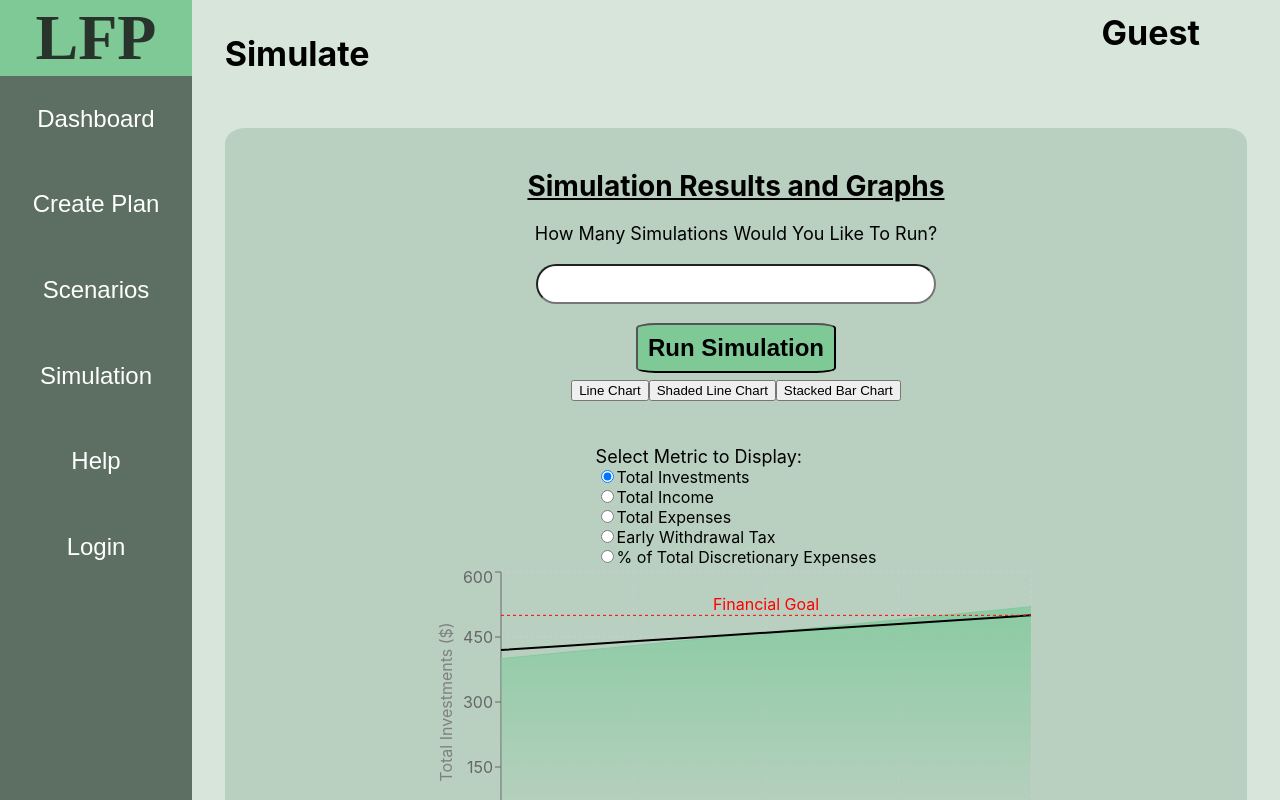
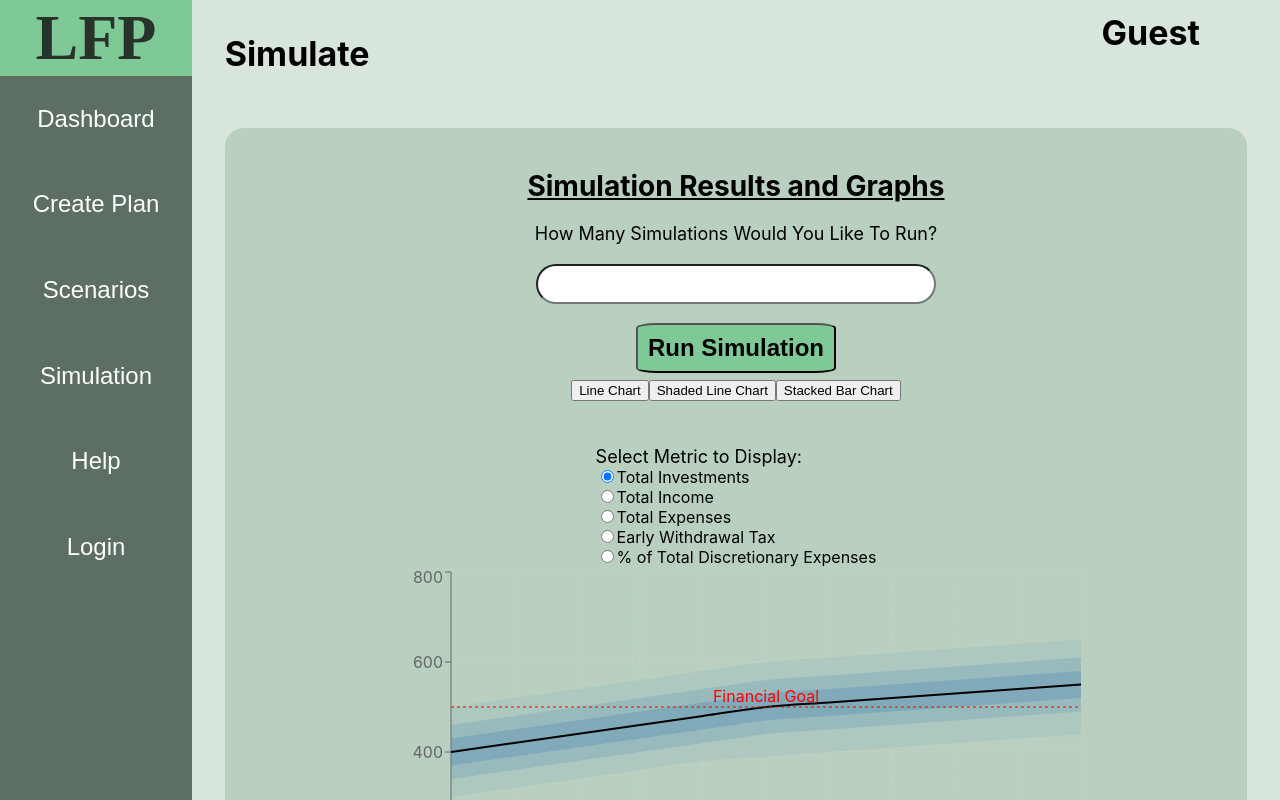
Before and after one commit to JackyChen-CXC/Hello_World-LFP_Project, a React (Create React App) app in the folder frontend/: page /simulation/1 in a window 1280 px wide. Both pictures are taken after a click on the button "Shaded Line Chart". Shown: the top 800 px of the page. Built offline with nearby package versions, Linux system fonts and the light colour scheme.

Commit message:
all the charts work

```diff
--- a/frontend/src/components/pages/open_simulation.tsx
+++ b/frontend/src/components/pages/open_simulation.tsx
@@ -113,107 +113,189 @@ const ShadedLineChart = ({
     earlyTax: "Early Withdrawal Tax ($)",
     discretionaryPct: "% of Total Discretionary Expenses",
   };
-  const metricKeyMap: Record<string, { low: string; mid: string; high: string }> = {
-    investments: { low: "low", mid: "mid", high: "high" },
-    income: { low: "low", mid: "mid", high: "high" },
-    expenses: { low: "low", mid: "mid", high: "high" },
-    earlyTax: { low: "low", mid: "mid", high: "high" },
-    discretionaryPct: { low: "low", mid: "mid", high: "high" },
-  };
 
-  // Dummy datasets for different metrics (replace with real ones later)
   const metricDataMap: Record<string, any[]> = {
+
     investments: [
-      { year: 2025, low: 300, mid: 400, high: 500, median: 420 },
-      { year: 2030, low: 320, mid: 430, high: 540, median: 440 },
-      { year: 2035, low: 340, mid: 460, high: 580, median: 460 },
-      { year: 2040, low: 360, mid: 490, high: 620, median: 480 },
-      { year: 2045, low: 380, mid: 520, high: 660, median: 500 },
+      { year: 2025, p10: 300, p25: 340, p40: 370, median: 400, p60: 430, p75: 460, p90: 500 },
+      { year: 2030, p10: 320, p25: 360, p40: 390, median: 420, p60: 450, p75: 480, p90: 520 },
+      { year: 2035, p10: 340, p25: 380, p40: 410, median: 440, p60: 470, p75: 500, p90: 540 },
+      { year: 2040, p10: 360, p25: 400, p40: 430, median: 460, p60: 490, p75: 520, p90: 560 },
+      { year: 2045, p10: 380, p25: 420, p40: 450, median: 480, p60: 510, p75: 540, p90: 580 },
+      { year: 2050, p10: 390, p25: 440, p40: 470, median: 500, p60: 530, p75: 560, p90: 600 },
+      { year: 2055, p10: 400, p25: 450, p40: 480, median: 510, p60: 540, p75: 570, p90: 610 },
+      { year: 2060, p10: 410, p25: 460, p40: 490, median: 520, p60: 550, p75: 580, p90: 620 },
+      { year: 2065, p10: 420, p25: 470, p40: 500, median: 530, p60: 560, p75: 590, p90: 630 },
+      { year: 2070, p10: 430, p25: 480, p40: 510, median: 540, p60: 570, p75: 600, p90: 640 },
+      { year: 2075, p10: 440, p25: 490, p40: 520, median: 550, p60: 580, p75: 610, p90: 650 },
     ],
+
     income: [
-      { year: 2025, low: 40, mid: 60, high: 80, median: 58 },
-      { year: 2030, low: 35, mid: 55, high: 75, median: 53 },
-      { year: 2035, low: 30, mid: 50, high: 70, median: 50 },
-      { year: 2040, low: 28, mid: 48, high: 68, median: 48 },
-      { year: 2045, low: 26, mid: 46, high: 66, median: 46 },
+      { year: 2025, p10: 30, p25: 40, p40: 50, median: 58, p60: 65, p75: 70, p90: 80 },
+      { year: 2030, p10: 28, p25: 38, p40: 48, median: 56, p60: 63, p75: 68, p90: 78 },
+      { year: 2035, p10: 26, p25: 36, p40: 46, median: 54, p60: 61, p75: 66, p90: 76 },
+      { year: 2040, p10: 24, p25: 34, p40: 44, median: 52, p60: 59, p75: 64, p90: 74 },
+      { year: 2045, p10: 22, p25: 32, p40: 42, median: 50, p60: 57, p75: 62, p90: 72 },
+      { year: 2050, p10: 20, p25: 30, p40: 40, median: 48, p60: 55, p75: 60, p90: 70 },
+      { year: 2055, p10: 18, p25: 28, p40: 38, median: 46, p60: 53, p75: 58, p90: 68 },
+      { year: 2060, p10: 16, p25: 26, p40: 36, median: 44, p60: 51, p75: 56, p90: 66 },
+      { year: 2065, p10: 14, p25: 24, p40: 34, median: 42, p60: 49, p75: 54, p90: 64 },
+      { year: 2070, p10: 12, p25: 22, p40: 32, median: 40, p60: 47, p75: 52, p90: 62 },
+      { year: 2075, p10: 10, p25: 20, p40: 30, median: 38, p60: 45, p75: 50, p90: 60 },
     ],
 
     expenses: [
-      { year: 2025, low: 25, mid: 35, high: 45, median: 34 },
-      { year: 2030, low: 30, mid: 40, high: 50, median: 38 },
-      { year: 2035, low: 35, mid: 45, high: 55, median: 42 },
-      { year: 2040, low: 38, mid: 48, high: 58, median: 44 },
-      { year: 2045, low: 40, mid: 50, high: 60, median: 46 },
+      { year: 2025, p10: 20, p25: 27, p40: 31, median: 34, p60: 38, p75: 42, p90: 45 },
+      { year: 2030, p10: 22, p25: 29, p40: 33, median: 36, p60: 40, p75: 44, p90: 47 },
+      { year: 2035, p10: 24, p25: 31, p40: 35, median: 38, p60: 42, p75: 46, p90: 49 },
+      { year: 2040, p10: 26, p25: 33, p40: 37, median: 40, p60: 44, p75: 48, p90: 51 },
+      { year: 2045, p10: 28, p25: 35, p40: 39, median: 42, p60: 46, p75: 50, p90: 53 },
+      { year: 2050, p10: 30, p25: 37, p40: 41, median: 44, p60: 48, p75: 52, p90: 55 },
+      { year: 2055, p10: 32, p25: 39, p40: 43, median: 46, p60: 50, p75: 54, p90: 57 },
+      { year: 2060, p10: 34, p25: 41, p40: 45, median: 48, p60: 52, p75: 56, p90: 59 },
+      { year: 2065, p10: 36, p25: 43, p40: 47, median: 50, p60: 54, p75: 58, p90: 61 },
+      { year: 2070, p10: 38, p25: 45, p40: 49, median: 52, p60: 56, p75: 60, p90: 63 },
+      { year: 2075, p10: 40, p25: 47, p40: 51, median: 54, p60: 58, p75: 62, p90: 65 },
     ],
+
     earlyTax: [
-      { year: 2025, low: 5, mid: 8, high: 11, median: 7.5 },
-      { year: 2030, low: 6, mid: 9, high: 12, median: 8 },
-      { year: 2035, low: 7, mid: 10, high: 13, median: 8.5 },
-      { year: 2040, low: 8, mid: 11, high: 14, median: 9 },
-      { year: 2045, low: 9, mid: 12, high: 15, median: 9.5 },
+      { year: 2025, p10: 4, p25: 6, p40: 7, median: 7.5, p60: 8.5, p75: 9.5, p90: 11 },
+      { year: 2030, p10: 4.5, p25: 6.5, p40: 7.5, median: 8, p60: 9, p75: 10, p90: 11.5 },
+      { year: 2035, p10: 5, p25: 7, p40: 8, median: 8.5, p60: 9.5, p75: 10.5, p90: 12 },
+      { year: 2040, p10: 5.5, p25: 7.5, p40: 8.5, median: 9, p60: 10, p75: 11, p90: 12.5 },
+      { year: 2045, p10: 6, p25: 8, p40: 9, median: 9.5, p60: 10.5, p75: 11.5, p90: 13 },
+      { year: 2050, p10: 6.5, p25: 8.5, p40: 9.5, median: 10, p60: 11, p75: 12, p90: 13.5 },
+      { year: 2055, p10: 7, p25: 9, p40: 10, median: 10.5, p60: 11.5, p75: 12.5, p90: 14 },
+      { year: 2060, p10: 7.5, p25: 9.5, p40: 10.5, median: 11, p60: 12, p75: 13, p90: 14.5 },
+      { year: 2065, p10: 8, p25: 10, p40: 11, median: 11.5, p60: 12.5, p75: 13.5, p90: 15 },
+      { year: 2070, p10: 8.5, p25: 10.5, p40: 11.5, median: 12, p60: 13, p75: 14, p90: 15.5 },
+      { year: 2075, p10: 9, p25: 11, p40: 12, median: 12.5, p60: 13.5, p75: 14.5, p90: 16 },
     ],
+
     discretionaryPct: [
-      { year: 2025, low: 20, mid: 30, high: 40, median: 29 },
-      { year: 2030, low: 18, mid: 28, high: 38, median: 27 },
-      { year: 2035, low: 16, mid: 26, high: 36, median: 25 },
-      { year: 2040, low: 14, mid: 24, high: 34, median: 23 },
-      { year: 2045, low: 12, mid: 22, high: 32, median: 21 },
+      { year: 2025, p10: 10, p25: 20, p40: 26, median: 29, p60: 32, p75: 35, p90: 40 },
+      { year: 2030, p10: 9, p25: 19, p40: 25, median: 28, p60: 31, p75: 34, p90: 39 },
+      { year: 2035, p10: 8, p25: 18, p40: 24, median: 27, p60: 30, p75: 33, p90: 38 },
+      { year: 2040, p10: 7, p25: 17, p40: 23, median: 26, p60: 29, p75: 32, p90: 37 },
+      { year: 2045, p10: 6, p25: 16, p40: 22, median: 25, p60: 28, p75: 31, p90: 36 },
+      { year: 2050, p10: 5, p25: 15, p40: 21, median: 24, p60: 27, p75: 30, p90: 35 },
+      { year: 2055, p10: 4, p25: 14, p40: 20, median: 23, p60: 26, p75: 29, p90: 34 },
+      { year: 2060, p10: 3, p25: 13, p40: 19, median: 22, p60: 25, p75: 28, p90: 33 },
+      { year: 2065, p10: 2, p25: 12, p40: 18, median: 21, p60: 24, p75: 27, p90: 32 },
+      { year: 2070, p10: 1, p25: 11, p40: 17, median: 20, p60: 23, p75: 26, p90: 31 },
+      { year: 2075, p10: 0, p25: 10, p40: 16, median: 19, p60: 22, p75: 25, p90: 30 },
     ],
   };
 
-  const selectedData = metricDataMap[metric];
-  const { mid } = metricKeyMap[metric];
+
+  const rawData = metricDataMap[metric] || [];
+
+  // Build stacked “difference” fields for each band
+  const selectedData = rawData.map((d) => ({
+    ...d,
+    // p10..p90
+    band10_90_bottom: d.p10,
+    band10_90_top: d.p90 - d.p10,
+
+    // p25..p75
+    band25_75_bottom: d.p25,
+    band25_75_top: d.p75 - d.p25,
+
+    // p40..p60
+    band40_60_bottom: d.p40,
+    band40_60_top: d.p60 - d.p40,
+  }));
 
   return (
-    <ComposedChart width={600} height={300} data={selectedData}>
-      <defs>
-        <linearGradient id="colorMid" x1="0" y1="0" x2="0" y2="1">
-          <stop offset="5%" stopColor="#82ca9d" stopOpacity={0.8} />
-          <stop offset="95%" stopColor="#82ca9d" stopOpacity={0} />
-        </linearGradient>
-      </defs>
+    <ComposedChart width={700} height={400} data={selectedData}>
       <CartesianGrid strokeDasharray="3 3" />
-      <XAxis dataKey="year">
-        <Label value="Year" offset={-5} position="insideBottom" />
-      </XAxis>
-      <YAxis >
-        <Label
-          value={metricLabels[metric]}
-          angle={-90}
-          position="insideLeft"
-          style={{ textAnchor: "middle" }}
-        />
-      </YAxis>
+      <XAxis dataKey="year" />
+      <YAxis />
       <Tooltip />
+
+      {/*
+        1) The widest band: p10..p90
+           We do two Areas with the same stackId="band10_90".
+           First one is "bottom" line only (fill="none"),
+           second is the difference (p90 - p10).
+      */}
       <Area
         type="monotone"
-        dataKey="mid"
-        stroke="#82ca9d"
-        fillOpacity={1}
-        fill="url(#colorMid)"
+        dataKey="band10_90_bottom"
+        stackId="band10_90"
+        stroke="none"
+        fill="none"
+      />
+      <Area
+        type="monotone"
+        dataKey="band10_90_top"
+        stackId="band10_90"
+        stroke="none"
+        fill="#4682b4"
+        fillOpacity={0.1}
       />
 
-      {/* Median line */}
+      {/*
+        2) Middle band: p25..p75
+      */}
+      <Area
+        type="monotone"
+        dataKey="band25_75_bottom"
+        stackId="band25_75"
+        stroke="none"
+        fill="none"
+      />
+      <Area
+        type="monotone"
+        dataKey="band25_75_top"
+        stackId="band25_75"
+        stroke="none"
+        fill="#4682b4"
+        fillOpacity={0.2}
+      />
+
+      {/*
+        3) Inner band: p40..p60
+      */}
+      <Area
+        type="monotone"
+        dataKey="band40_60_bottom"
+        stackId="band40_60"
+        stroke="none"
+        fill="none"
+      />
+      <Area
+        type="monotone"
+        dataKey="band40_60_top"
+        stackId="band40_60"
+        stroke="none"
+        fill="#4682b4"
+        fillOpacity={0.3}
+      />
+
+      {/* Median line on top */}
       <Line
         type="monotone"
         dataKey="median"
         stroke="#000"
         strokeWidth={2}
         dot={false}
-        name="Median"
-        legendType="line"
       />
 
-      {metric === "investments" && financialGoal !== undefined && (
+      {/* Optional: Draw financial goal as a reference line */}
+      {financialGoal && (
         <ReferenceLine
           y={financialGoal}
           stroke="red"
           strokeDasharray="3 3"
-          label={{ value: "Financial Goal", position: "top", fill: "red" }}
+          label={{
+            value: "Financial Goal",
+            position: "top",
+            fill: "red",
+          }}
         />
       )}
     </ComposedChart>
-
   );
 };
 
```
